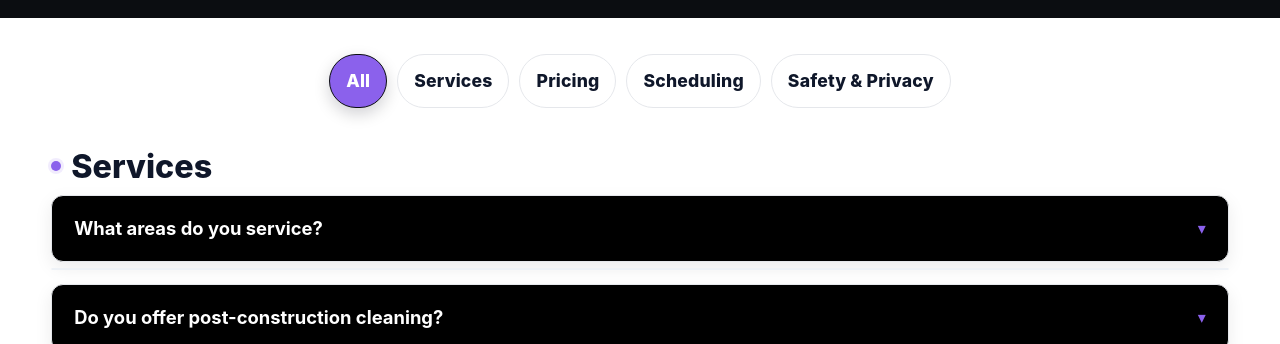
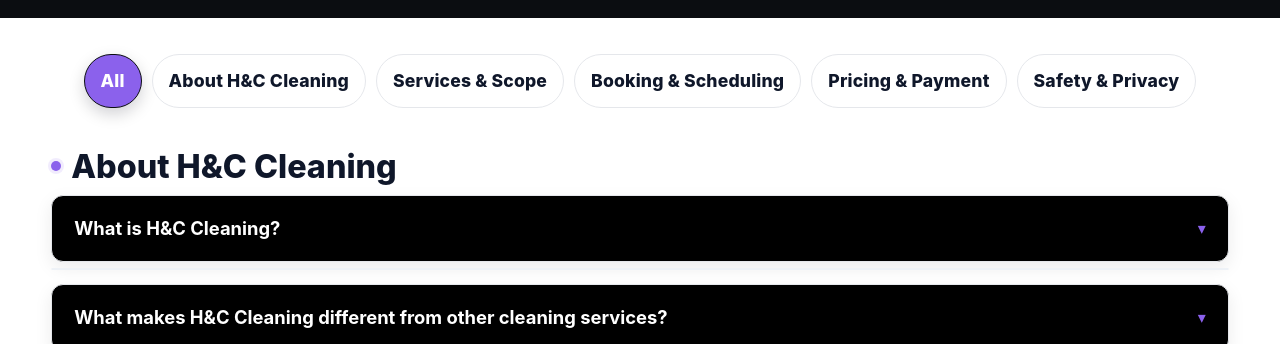
Before and after one commit to Masxkip/front-dami, a React (Vite) app: page /faq in a window 1280 px wide. Shown: the part 456-800 px from the top of the page. Built offline with nearby package versions, Linux system fonts and the light colour scheme.

Commit message:
new push

```diff
--- a/src/pages/Fqs.jsx
+++ b/src/pages/Fqs.jsx
@@ -8,39 +8,163 @@ import SiteFooter from "../components/SiteFooter";
 
 const FAQ_DATA = [
   {
-    id: "services",
-    label: "Services",
+  id: "about-us",
+  label: "About H&C Cleaning",
   items: [
-      { q: "What areas do you service?", a: "We proudly serve London, Woodstock, Tillsonburg, Ingersoll, Kitchener, Waterloo, and Brantford." },
-      { q: "Do you offer post-construction cleaning?", a: "Yes—detailed dust removal, adhesive cleanup, inside cabinets, and more." },
-      { q: "What types of spaces do you clean?", a: "Homes, condos, apartments, offices, and post-construction sites." },
-    ],
+    {
+      q: "What is H&C Cleaning?",
+      a: "H&C Cleaning is a licensed, family-owned cleaning company serving homes and businesses with dependable quality, clear communication, and flexible scheduling. We prioritize privacy, safety, and friendly service, with eco-friendly options available on request."
     },
     {
-    id: "pricing",
-    label: "Pricing",
-    items: [
-      { q: "How do you price a clean?", a: "Upfront pricing based on size, condition, and add-ons — no hidden fees." },
-      { q: "Do you offer recurring discounts?", a: "Yes. Weekly, bi-weekly, and monthly plans include reduced rates." },
-    ],
+      q: "What makes H&C Cleaning different from other cleaning services?",
+      a: "We’re local and community-driven. Our team follows clear checklists, uses modern tools, and tailors each clean to your space, schedule, and preferences. We’re known for showing up on time, communicating clearly, and delivering consistent results backed by a people-first approach."
     },
     {
-    id: "scheduling",
-    label: "Scheduling",
-    items: [
-      { q: "How do I book or reschedule?", a: "Book online or contact us. Rescheduling is easy with advance notice." },
-      { q: "Do I need to be home during the clean?", a: "No. Many clients provide secure entry instructions — we lock up when done." },
-    ],
+      q: "Where does H&C Cleaning currently operate?",
+      a: "We proudly serve Woodstock, Tillsonburg, and the Oxford County area."
+    },
+
+    {
+      q: "Do you clean both homes and offices?",
+      a: "Yes. We serve residential spaces (homes, condos, apartments) and small offices or commercial spaces, including post-construction sites."
     },
     {
-    id: "safety",
+      q: "What cleaning services does H&C Cleaning offer?",
+      a: "Standard house cleaning, detailed deep cleaning, weekly/bi-weekly/monthly plans, office and commercial sanitization, move-in/move-out cleaning, and post-construction cleaning. Helpful add-ons include bed linen changes, dishwasher loading or unloading, and laundry folding."
+    },
+    {
+      q: "Do you offer customized cleaning packages?",
+      a: "Yes. We build plans around your priorities and timing, offer flexible scheduling and upfront pricing, and can use eco-friendly products on request. We bring our own supplies but can use yours if you prefer."
+    }
+  ]
+},
+
+  {
+  id: "services-and-scope",
+  label: "Services & Scope",
+  items: [
+    {
+      q: "Can I customize what gets cleaned?",
+      a: "Yes. We tailor each visit to your priorities—rooms, tasks, and add-ons. Tell us what matters most during booking, and we’ll build your checklist around it."
+    },
+    {
+      q: "What’s included in a standard cleaning?",
+      a: "General dusting and wipe-downs, kitchen and bathroom refresh, exterior appliance surfaces, mirrors, tidy counters, vacuuming and mopping of floors, and light spot checks. It’s designed to keep your home consistently fresh between deeper cleans."
+    },
+    {
+      q: "How long will the cleaning take?",
+      a: "Timing depends on size, condition, and scope. As a guide: 1–2 hours for studio/1-bed, 2–3.5 hours for 2–3 beds, 3.5–6 hours for larger homes or first-time cleans. We’ll give a clearer estimate with your quote."
+    },
+    {
+      q: "What’s included in a deep cleaning?",
+      a: "Detail work in often-missed areas: inside appliances (oven/fridge) and cabinets (on request), baseboards, trim, vents, door frames, tile grout touch-ups, and behind/under reachable furniture. It restores a like-new feel and pairs well before starting a recurring plan."
+    },
+    {
+      q: "Do I need to provide cleaning supplies or equipment?",
+      a: "No. We bring our own tools and products. If you prefer we use something specific in your home (e.g., a particular floor cleaner), we’re happy to use it."
+    },
+    {
+      q: "Do you use eco-friendly cleaning products?",
+      a: "Yes. We also provide eco-friendly options upon request. Let us know your preference when booking."
+    }
+  ]
+},
+
+{
+  id: "pricing-and-booking",
+  label: "Booking & Scheduling",
+  items: [
+    {
+      q: "How do I book a cleaning with H&C Cleaning?",
+      a: "You can request a free quote and book directly through our website, or by contacting us by phone or email. We’ll confirm the details and schedule your cleaning at a time that works best for you."
+    },
+    {
+      q: "What happens after I book a cleaning?",
+      a: "Once you book, we’ll send a confirmation with your scheduled date, time, and service details. Our team will arrive prepared with all supplies, follow your checklist, and keep you updated if anything changes."
+    },
+    {
+      q: "How far in advance should I book a cleaning?",
+      a: "We recommend booking at least a few days to a week in advance to secure your preferred time, especially for weekends or deep cleans. Same-week bookings may be available depending on our schedule."
+    },
+    {
+      q: "Can I book recurring cleanings (weekly, bi-weekly, monthly)?",
+      a: "Yes. We offer flexible recurring plans on a weekly, bi-weekly, or monthly basis. Recurring cleanings help keep your home consistently fresh, save you time, and come with predictable scheduling and upfront pricing. You can adjust or pause your plan anytime to fit your needs."
+    },
+
+    {
+      q: "Can I schedule, reschedule, or cancel online?",
+      a: "Yes. Scheduling changes can be made through our online booking system or by contacting us directly. We’ll adjust your appointment quickly and send confirmation."
+    },
+    {
+      q: "What’s your cancellation policy?",
+      a: "We ask for at least 24 hours’ notice if you need to cancel or reschedule. This allows us to adjust our team’s schedule and accommodate other clients. Last-minute cancellations may be subject to a small fee."
+    }
+  ]
+},
+
+{
+  id: "pricing-and-payment",
+  label: "Pricing & Payment",
+  items: [
+    {
+      q: "How do you determine the price of a cleaning?",
+      a: "Pricing is based on the size of your home or office, the type of service (standard, deep, post-construction, or move-in/out), and any add-ons you request. We provide upfront quotes so you always know what to expect."
+    },
+    {
+      q: "Do you offer flat-rate or hourly pricing?",
+      a: "Most services are quoted at a flat rate based on scope and size. For unique or one-time projects, hourly rates may apply. We’ll confirm this before your booking is finalized."
+    },
+    {
+      q: "What payment methods do you accept?",
+      a: "We accept major credit and debit cards, e-transfers, and online payments. Details are provided with your booking confirmation."
+    },
+    {
+      q: "When is payment due?",
+      a: "Payment is due on the day of service. For recurring clients, we can set up a regular billing schedule for convenience."
+    },
+    {
+      q: "Do you require a deposit?",
+      a: "For large or first-time bookings, we may request a small deposit to secure your appointment. The remaining balance is due after the cleaning is completed."
+    },
+    {
+      q: "Do you offer discounts or promotions?",
+      a: "Yes. We occasionally run seasonal promotions and offer discounts for recurring clients. Be sure to ask about our current offers when booking."
+    }
+  ]
+},
+
+
+  {
+  id: "safety-and-privacy",
   label: "Safety & Privacy",
   items: [
-      { q: "Are you licensed and insured?", a: "Yes. We’re fully licensed and insured for residential, office, and post-construction." },
-      { q: "Do you offer eco-friendly options?", a: "We can accommodate eco-conscious products upon request." },
-      { q: "How do you handle privacy?", a: "We safeguard personal information and follow safety-first protocols in your home." },
-    ],
+    {
+      q: "How do you protect my privacy?",
+      a: "We treat your home and personal information with the highest level of care. Any entry instructions, contact details, or preferences you share are kept strictly confidential."
     },
+    {
+      q: "Are your cleaners background-checked?",
+      a: "Yes. Every member of our team is vetted and trained before working in clients’ homes or offices. We only send people we would trust in our own homes."
+    },
+    {
+      q: "Do I need to be home during the cleaning?",
+      a: "Not at all. Many clients provide access instructions and return to a refreshed space. If you prefer to be present, we’ll work around your routine."
+    },
+    {
+      q: "How do you ensure safety while cleaning?",
+      a: "We follow safe working practices, use appropriate protective gear, and handle all products with care. Our team is trained to work safely in homes, offices, and post-construction environments."
+    },
+    {
+      q: "Do you use eco-friendly cleaning products?",
+      a: "Yes. We also provide eco-friendly cleaning options upon request. Just let us know your preference when booking."
+    },
+    {
+      q: "What if I’m not satisfied with the cleaning?",
+      a: "Your peace of mind matters to us. If something was missed or not completed to your expectations, let us know within 24 hours and we’ll make it right."
+    }
+  ]
+}
+
 ];
 
 export default function Fqs() {
```
Lines whose indentation alone changed are shown as unchanged.
